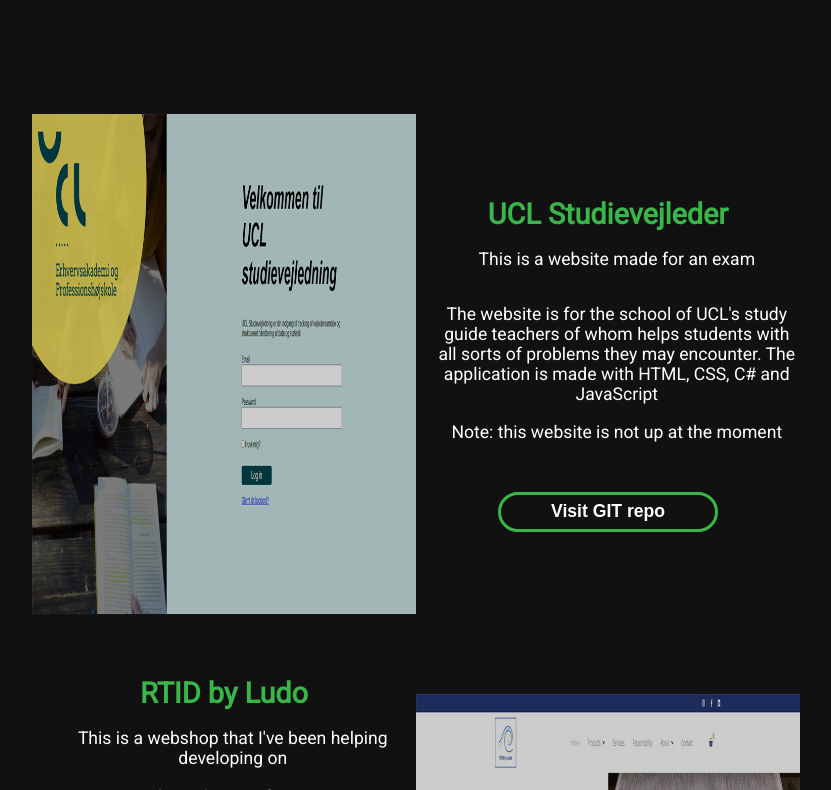
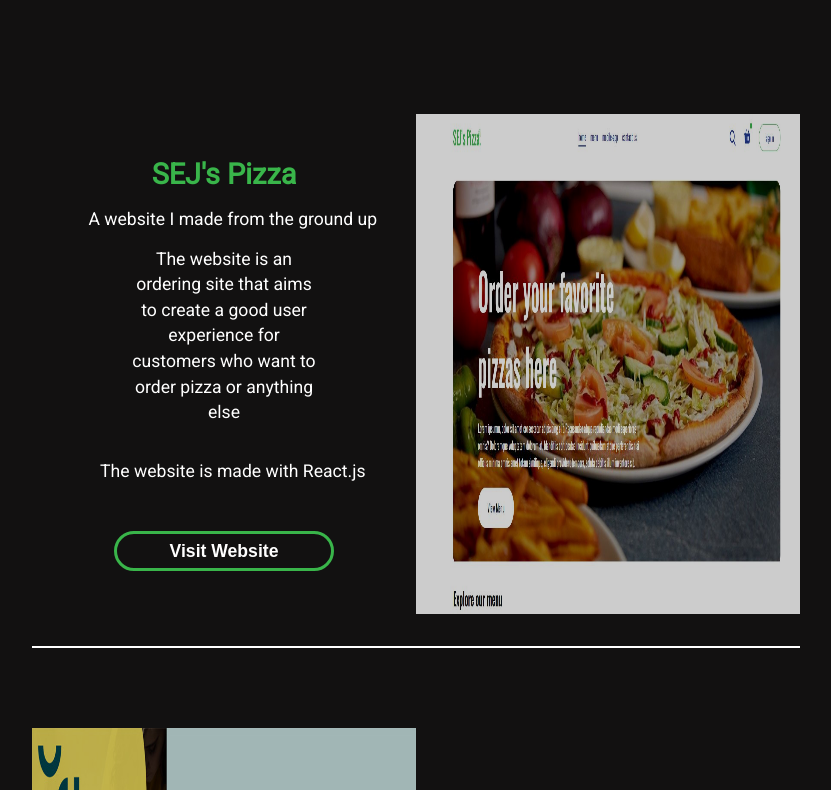
Before and after one commit to sej3686/vue-portfolio, a Vue app: page / in a window 1280 px wide. Shown: the part 990-1780 px from the top of the page, without its empty margins (224-1055 px from the left). Built offline with nearby package versions, Linux system fonts and the light colour scheme.

Commit message:
added newest project added hr

```diff
--- a/src/components/Projects/Projects.vue
+++ b/src/components/Projects/Projects.vue
@@ -1,6 +1,36 @@
 <template>
   <section id="projects" ref="comp">
     <h2 class="sec-title">{{ $t("projects.header") }}</h2>
+
+    <div class="project-wrapper animate-3 reveal">
+      <div class="desc">
+        <h2>SEJ's Pizza</h2>
+        <p>{{ $t("projects.sejs_pizza1") }}</p>
+        <p>{{ $t("projects.sejs_pizza2") }}</p>
+        <br />
+        <p>{{ $t("projects.sejs_pizza3") }}</p>
+
+        <a
+          href="https://comfy-gecko-177088.netlify.app/"
+          target="_blank"
+          aria-label="Link to my second project"
+          ><button class="visit-button">
+            {{ $t("projects.visit_web") }}
+          </button></a
+        >
+      </div>
+
+      <div class="project">
+        <a
+          href="https://comfy-gecko-177088.netlify.app/"
+          target="_blank"
+          aria-label="Link to my first project"
+          ><img src="../../assets/img/sejs-pizza.jpg" alt="RTID by Ludo"
+        /></a>
+      </div>
+    </div>
+
+    <hr />
 
     <div ref="project1" class="project-wrapper animate-2 reveal">
       <div class="project">
@@ -29,6 +59,8 @@
       </div>
     </div>
     <!-- project-wrapper -->
+
+    <hr />
 
     <div class="project-wrapper animate-3 reveal">
       <div class="desc">
@@ -59,6 +91,8 @@
     </div>
     <!-- project-wrapper -->
 
+    <hr />
+
     <div class="project-wrapper reveal">
       <div class="project">
         <a
@@ -87,6 +121,8 @@
       </div>
     </div>
     <!-- project-wrapper -->
+
+    <hr />
 
     <div class="project-wrapper reveal">
       <div class="desc">
@@ -137,6 +173,13 @@ $darkGreenColor: #228a30;
   margin-top: 2em;
   width: 100%;
 
+  hr {
+    background-color: #ffffff;
+    border: none;
+    height: 2px;
+    margin-top: 2em;
+  }
+
   .project-wrapper {
     display: flex;
     flex-direction: row;
@@ -152,7 +195,7 @@ $darkGreenColor: #228a30;
         img {
           height: 500px;
           opacity: 0.8;
-          transition: 0.2s ease-out;
+          transition: 0.2s;
           width: 100%;
         }
 
--- a/src/i18n/locales/da.json
+++ b/src/i18n/locales/da.json
@@ -17,6 +17,9 @@
     },
     "projects": {
         "header": "Udvalgte Projekter",
+        "sejs_pizza1": "En hjemmeside som jeg har lavet fra bunden af.",
+        "sejs_pizza2": "Hjemmesiden er en bestillingsside, der er til formål at skabe en god brugeroplevelse for kunder der gerne vil bestille pizza eller andet",
+        "sejs_pizza3": "Hjemmesiden er lavet i React.js",
         "ucl_desc1": "Dette er en hjemmeside lavet på baggrund af en eksamen",
         "ucl_desc2": "Hjemmesiden er lavet for UCL's studievejledere, der skal hjælpe til med at gøre deres system mere simpelt og så derfor at kunne hjælpe eleverne med deres problemer yderligere. Applikationen er lavet med HTML, CSS, C# og JavaScript",
         "ucl_desc3": "Note: Hjemmesiden er ikke oppe",
--- a/src/i18n/locales/en.json
+++ b/src/i18n/locales/en.json
@@ -17,6 +17,9 @@
     },
     "projects": {
         "header": "Featured Projects",
+        "sejs_pizza1": "A website I made from the ground up",
+        "sejs_pizza2": "The website is an ordering site that aims to create a good user experience for customers who want to order pizza or anything else",
+        "sejs_pizza3": "The website is made with React.js",
         "ucl_desc1": "This is a website made for an exam",
         "ucl_desc2": "The website is for the school of UCL's study guide teachers of whom helps students with all sorts of problems they may encounter. The application is made with HTML, CSS, C# and JavaScript",
         "ucl_desc3": "Note: this website is not up at the moment",
--- a/src/i18n/locales/ja.json
+++ b/src/i18n/locales/ja.json
@@ -17,6 +17,9 @@
     },
     "projects": {
         "header": "注目のプロジェクト",
+        "sejs_pizza1": "私が一から作ったウェブサイト",
+        "sejs_pizza2": "このウェブサイトは、ピザやその他のものを注文したい顧客のために良いユーザー体験を作り出すことを目的とした注文サイトである。",
+        "sejs_pizza3": "ウェブサイトはReact.jsで作られている。",
         "ucl_desc1": "これは試験のために作られたウェブサイトである",
         "ucl_desc2": "このウェブサイトは、学生が遭遇するかもしれないあらゆる種類の問題で学生を支援するUCLの学習ガイドの先生の学校のためのものです。 アプリケーションはHTML、CSS、C#、JavaScriptで作られています。",
         "ucl_desc3": "注：このウェブサイトは現在更新されていません。",
```
Also changed, not shown: src/assets/img/sejs-pizza.jpg (added).
